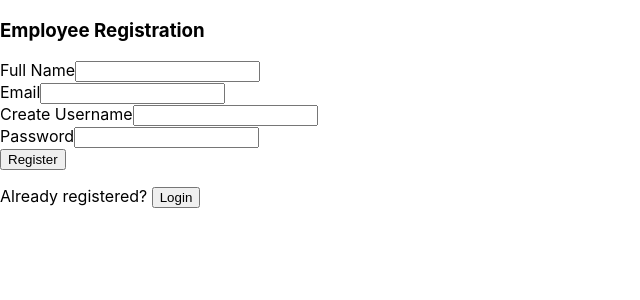
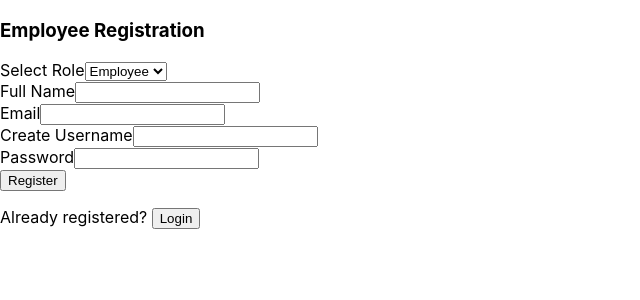
Before and after one commit to gtathelegend/hr-portal-mern-stack-simplilearn-course-end-project, a React (Create React App) app: page / in a window 1280 px wide. Both pictures are taken after a click on the button "Sign Up". Shown: the top 300 px of the page, without its empty margins (0-640 px from the left). Built offline with nearby package versions, Linux system fonts and the light colour scheme.

Commit message:
user dashboard page

```diff
--- a/src/App.js
+++ b/src/App.js
@@ -1,28 +1,46 @@
 import React, { useState } from "react";
 import Login from "./components/Login";
 import Signup from "./components/Signup";
+import HRDashboard from "./components/HRDashboard";
+import EmployeeDashboard from "./components/EmployeeDashboard";
 
 function App() {
+  const [users, setUsers] = useState([]);
+  const [currentUser, setCurrentUser] = useState(null);
   const [page, setPage] = useState("login");
-  const [users, setUsers] = useState([]);
 
+  // REGISTER NEW USER
   const handleSignup = (newUser) => {
     setUsers([...users, newUser]);
     alert("Registration Successful!");
     setPage("login");
   };
 
+  // LOGIN EXISTING USER
   const handleLogin = (username, password) => {
     const user = users.find(
       (u) => u.username === username && u.password === password
     );
 
-    if (user) {
-      alert("Login Successful!");
-      // Navigation will change later in Step 3
-    } else {
+    if (!user) {
       alert("Invalid username or password");
+      return;
     }
+
+    setCurrentUser(user);
+
+    // Role-based navigation
+    if (user.role === "HR") {
+      setPage("hr");
+    } else if (user.role === "EMPLOYEE") {
+      setPage("employee");
+    }
+  };
+
+  // LOGOUT
+  const handleLogout = () => {
+    setCurrentUser(null);
+    setPage("login");
   };
 
   return (
@@ -30,8 +48,17 @@ function App() {
       {page === "login" && (
         <Login onLogin={handleLogin} goToSignup={() => setPage("signup")} />
       )}
+
       {page === "signup" && (
         <Signup onSignup={handleSignup} goToLogin={() => setPage("login")} />
+      )}
+
+      {page === "hr" && currentUser?.role === "HR" && (
+        <HRDashboard onLogout={handleLogout} />
+      )}
+
+      {page === "employee" && currentUser?.role === "EMPLOYEE" && (
+        <EmployeeDashboard onLogout={handleLogout} />
       )}
     </>
   );
--- /dev/null
+++ b/src/components/EmployeeDashboard.js
@@ -0,0 +1,16 @@
+import React from "react";
+
+function EmployeeDashboard({ onLogout }) {
+  return (
+    <div className="container mt-5">
+      <h2>Employee Dashboard</h2>
+      <p>Welcome! You have Employee access.</p>
+
+      <button className="btn btn-danger" onClick={onLogout}>
+        Logout
+      </button>
+    </div>
+  );
+}
+
+export default EmployeeDashboard;
--- /dev/null
+++ b/src/components/HRDashboard.js
@@ -0,0 +1,16 @@
+import React from "react";
+
+function HRDashboard({ onLogout }) {
+  return (
+    <div className="container mt-5">
+      <h2>HR Dashboard</h2>
+      <p>Welcome! You have HR access.</p>
+
+      <button className="btn btn-danger" onClick={onLogout}>
+        Logout
+      </button>
+    </div>
+  );
+}
+
+export default HRDashboard;
--- a/src/components/Signup.js
+++ b/src/components/Signup.js
@@ -5,17 +5,20 @@ function Signup({ onSignup, goToLogin }) {
   const [email, setEmail] = useState("");
   const [username, setUsername] = useState("");
   const [password, setPassword] = useState("");
+  const [role, setRole] = useState("EMPLOYEE");
+
 
   const handleSubmit = (e) => {
     e.preventDefault();
 
     const newUser = {
-      fullName,
-      email,
-      username,
-      password,
-      role: "EMPLOYEE",
-    };
+  fullName,
+  email,
+  username,
+  password,
+  role
+};
+
 
     onSignup(newUser);
   };
@@ -26,6 +29,20 @@ function Signup({ onSignup, goToLogin }) {
         <h3 className="text-center mb-3">Employee Registration</h3>
 
         <form onSubmit={handleSubmit}>
+
+            <div className="mb-3">
+                <label className="form-label">Select Role</label>
+                <select
+                    className="form-select"
+                    value={role}
+                    onChange={(e) => setRole(e.target.value)}
+                >
+                    <option value="EMPLOYEE">Employee</option>
+                    <option value="HR">HR</option>
+                </select>
+            </div>
+
+
           <div className="mb-3">
             <label className="form-label">Full Name</label>
             <input
```
